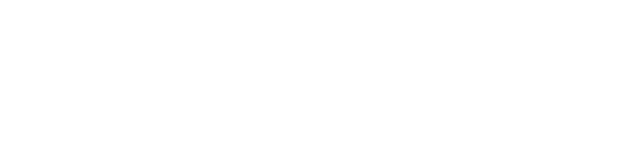
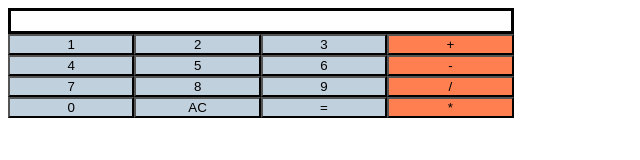
Before and after one commit to zachariahcraven/Calculator, a plain HTML site: page index.html in a window 1280 px wide. Shown: the whole page, without its empty margins (0-640 px from the left). Drawn offline with Linux system fonts and the light colour scheme.

Commit message:
update ui and initial funtions

```diff
--- a/index.html
+++ b/index.html
@@ -7,8 +7,32 @@
         <script src="javascript.js" defer></script>
     </head>
     <body>
-        <div id="display">
+        <calculator>
+            <div id="display"></div>
+            <div id="keypad">
 
-        </div>
+                <div id="numbers">
+                <button id="num">1</button>
+                <button id="num">2</button>
+                <button id="num">3</button>
+                <button id="num">4</button>
+                <button id="num">5</button>
+                <button id="num">6</button>
+                <button id="num">7</button>
+                <button id="num">8</button>
+                <button id="num">9</button>
+                <button id="num">0</button>
+                <button id="num">AC</button>
+                <button id="num">=</button>
+                </div>
+
+                <div id="operators">
+                    <button id="operator">+</button>
+                    <button id="operator">-</button>
+                    <button id="operator">/</button>
+                    <button id="operator">*</button>
+                </div>
+            </div>
+        </calculator>
     </body>
 </html>
--- a/javascript.js
+++ b/javascript.js
@@ -1,18 +1,18 @@
 //functions------------
-function add() {
-
+function add(numberOne, numberTwo) {
+    return numberOne + numberTwo;
 }
 
-function subtract() {
-
+function subtract(numberOne, numberTwo) {
+    return numberOne - numberTwo;
 }
 
-function multiply() {
-
+function multiply(numberOne, numberTwo) {
+    return numberOne * numberTwo;
 }
 
-function divide() {
-
+function divide(numberOne, numberTwo) {
+    return numberOne / numberTwo;
 }
 
 function operate(numberOne, operater, numberTwo) {
@@ -32,7 +32,26 @@ function operate(numberOne, operater, numberTwo) {
     }
 }
 
-//globalVarables
-let operater;
-let numberOne;
-let numberTwo;
+//globalVarables--------------
+var operater = "";
+var numberOne = "";
+var numberTwo = "";
+var displayContent = "";
+
+//main
+const calculatorButtons = document.querySelectorAll("button");
+const display = document.querySelector("#display");
+const caculator = document.querySelector("#calculator");
+
+display.textContent = displayContent;
+calculatorButtons.forEach(button => {
+    button.addEventListener("click", () => {
+        if (parseInt(button.textContent) !== NaN) {
+            if (numberOne !== null) {
+                numberOne += parseInt(button.textContent);
+                displayContent += parseInt(button.textContent);
+            }
+        }
+        //save operator
+    })
+})
--- a/style.css
+++ b/style.css
@@ -0,0 +1,44 @@
+body{
+    display: flex;
+}
+calculator {
+    display: flex;
+    flex-basis: 40%;
+    flex-direction: column;
+}
+
+button:active {
+    background-color: aliceblue;
+    transform: (0.9);
+}
+#display {
+    border: solid;
+    border-width: medium;
+    padding: 10px 10px 10px 10px;
+
+}
+
+#keypad {
+    display: flex;
+    flex-wrap: wrap;
+}
+#numbers {
+    display: flex;
+    flex-wrap: wrap;
+    flex: 1 1 75%;
+}
+
+#num {
+    background-color: rgb(193, 208, 221);
+    flex: 1 1 33%;
+}
+
+#operators {
+    display: flex;
+    flex-direction: column;
+    flex: 1 1 25%;
+}
+
+#operator {
+    background-color: coral;
+}
```
